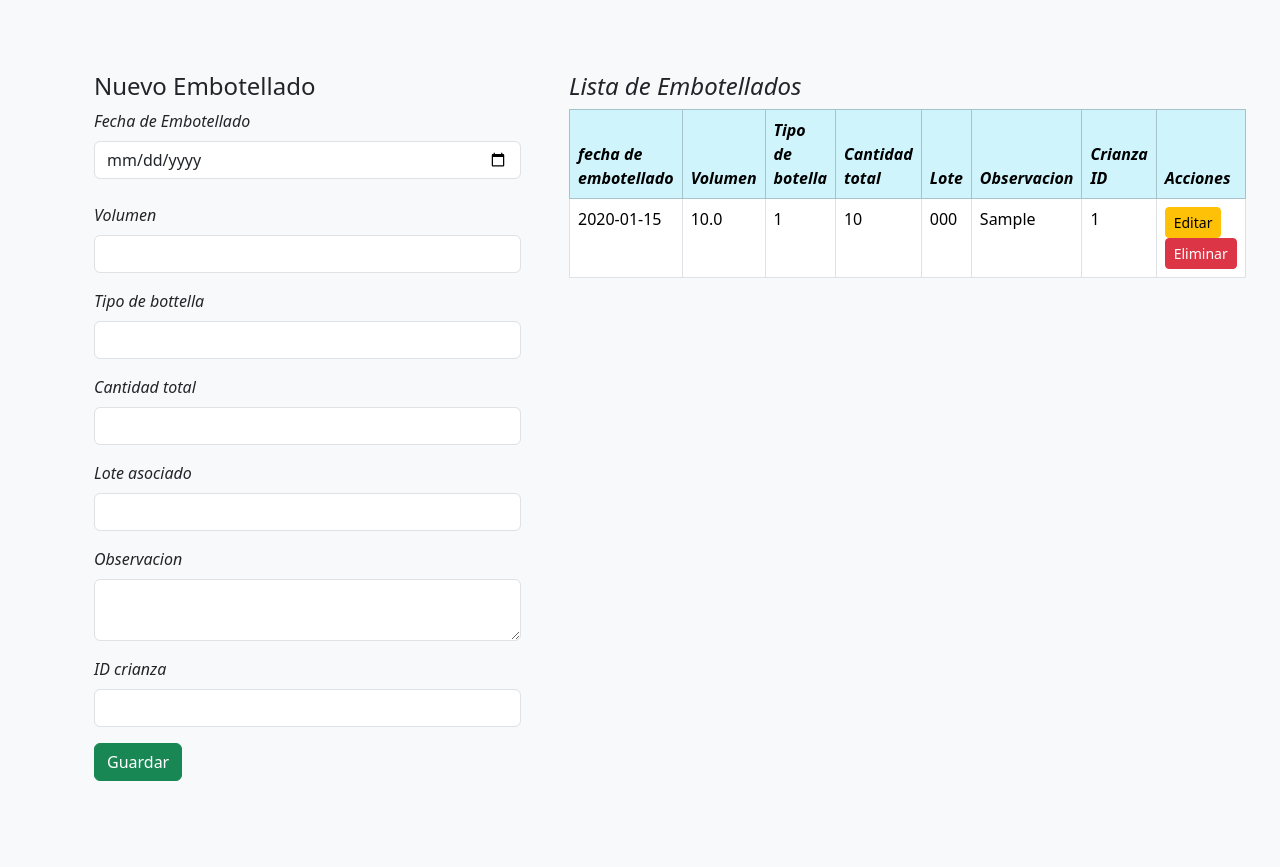
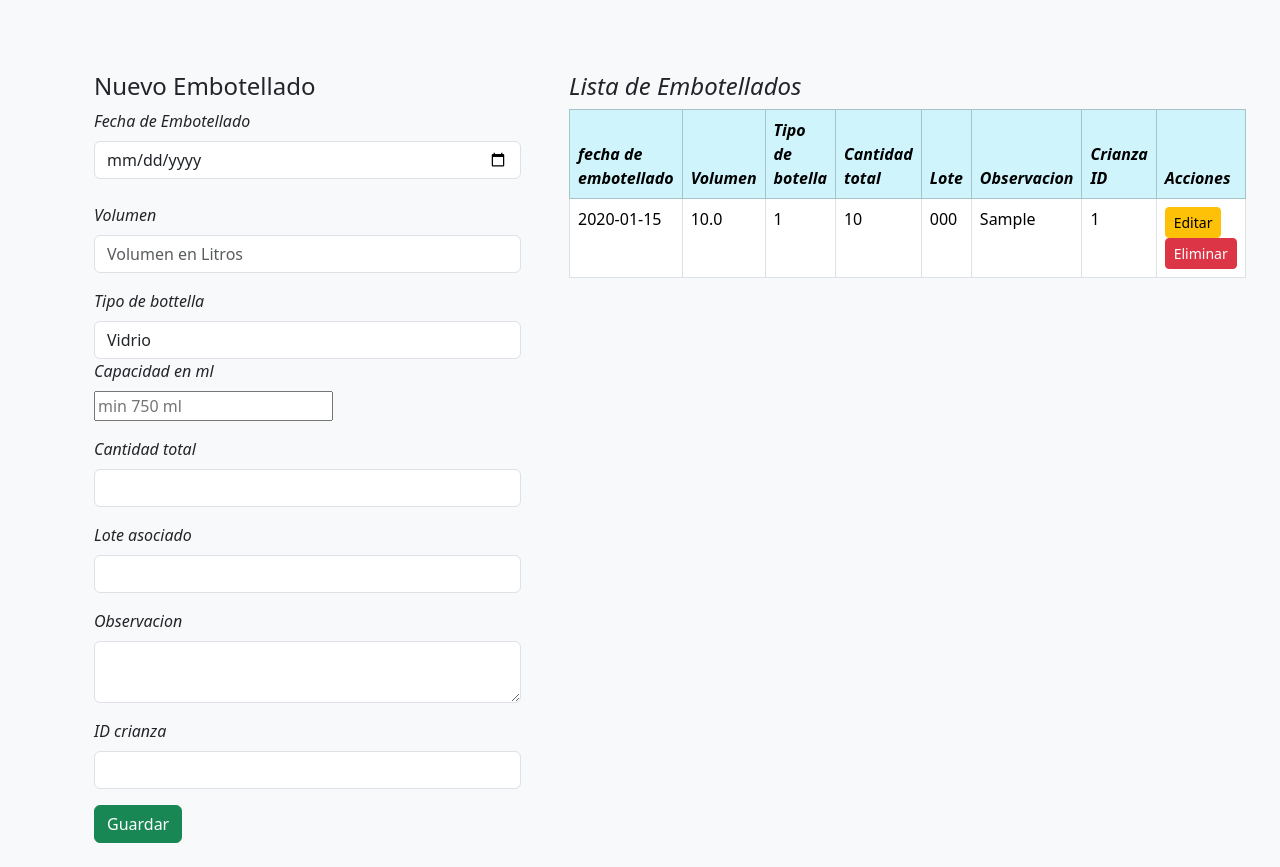
Before and after one commit to Toomasmg/vinificacion_api, a Flask app: page / in a window 1280 px wide. Before the commit the page ends 781 px from the top, so only its background shows below. Run offline with Flask 3, Linux system fonts and the light colour scheme; tables that the repository leaves empty hold one stand-in row (values such as "Sample post"); parts of the project's set-up code (start-up, migrations or seed data) failed here and were passed over.

Commit message:
I upload arrangements
subiendo arreglos de la etapa embotellado

```diff
--- a/templates/bottling/add_bottling.html
+++ b/templates/bottling/add_bottling.html
@@ -8,11 +8,16 @@ action="{{ url_for('bottling_bp.add_bottling') }}">
     </div>
     <div class="mb-3 fst-italic">
         <label for="total_volume" class="form-label">Volumen</label>
-        <input type="number" step="0.001" min="0" name="total_volume" class="form-control" required>
+        <input type="number" step="0.001" min="1000" placeholder="Volumen en Litros"   name="total_volume" class="form-control" required>
     </div>
     <div class="mb-3 fst-italic">
         <label for="bottle_type" class="form-label">Tipo de bottella</label>
-        <input type="number" min="0" name="bottle_type" class="form-control" required>
+        <select class="form-control" name="bottle_type">
+            <option value="vidrio">Vidrio</option>
+            <option value="plastico">Plastico</option>
+        </select>
+        <label for="capacity_ml" class="form-label">Capacidad en ml</label><br>
+        <input type="number" min="750" name="capacity_ml" placeholder="min 750 ml"  step="0.01" required>
     </div>
     <div class="mb-3 fst-italic">
         <label for="bottle_quantity" class="form-label">Cantidad total</label>
--- a/templates/layout.html
+++ b/templates/layout.html
@@ -3,7 +3,8 @@
     <meta charset="UTF-8">
     <meta name="viewport" content="width=device-width, initial-scale=1">
     <title>{% block title %}Mi app {% endblock %}</title>
-    <link rel="stylesheet" href="https://cdn.jsdelivr.net/npm/bootstrap@5.3.3/dist/css/bootstrap.min.css">
+    <link rel="stylesheet" href="https://cdn.jsdelivr.net/npm/bootstrap@5.3.3/dist/css/bootstrap.min.css"><!--diseño-->
+    <link rel="stylesheet" href="https://cdn.jsdelivr.net/npm/bootstrap-icons@1.10.5/font/bootstrap-icons.css"><!--iconos-->
 </head>
 <body class="bg-light">
     <div class="container mt-5">
@@ -12,6 +13,15 @@
                 {% for category, message in messages %}
                     <div class="alert alert-{{ category }} alert-dismissible fade show"
                     role="alert">
+                        {% if category == "success" %}
+                            <i class="bi bi-check-circle-fill me-2"></i><!--se usa i para iconos visuales-->
+                        {% elif category == "warning" %}
+                            <i class="bi bi-exclamation-triangle-fill me-2"></i>
+                        {% elif category == "info" %}
+                            <i class="bi bi-info-circle-fill me-2"></i>
+                        {% elif category == "danger" %}
+                            <i class="bi bi-x-circle-fill me-2"></i>
+                        {% endif %}
                         {{ message }}
                         <button type="button"
                         class="btn-close"
```
Also changed, not shown: templates/bottling/edit_bottling.html (+6 -1 lines).
